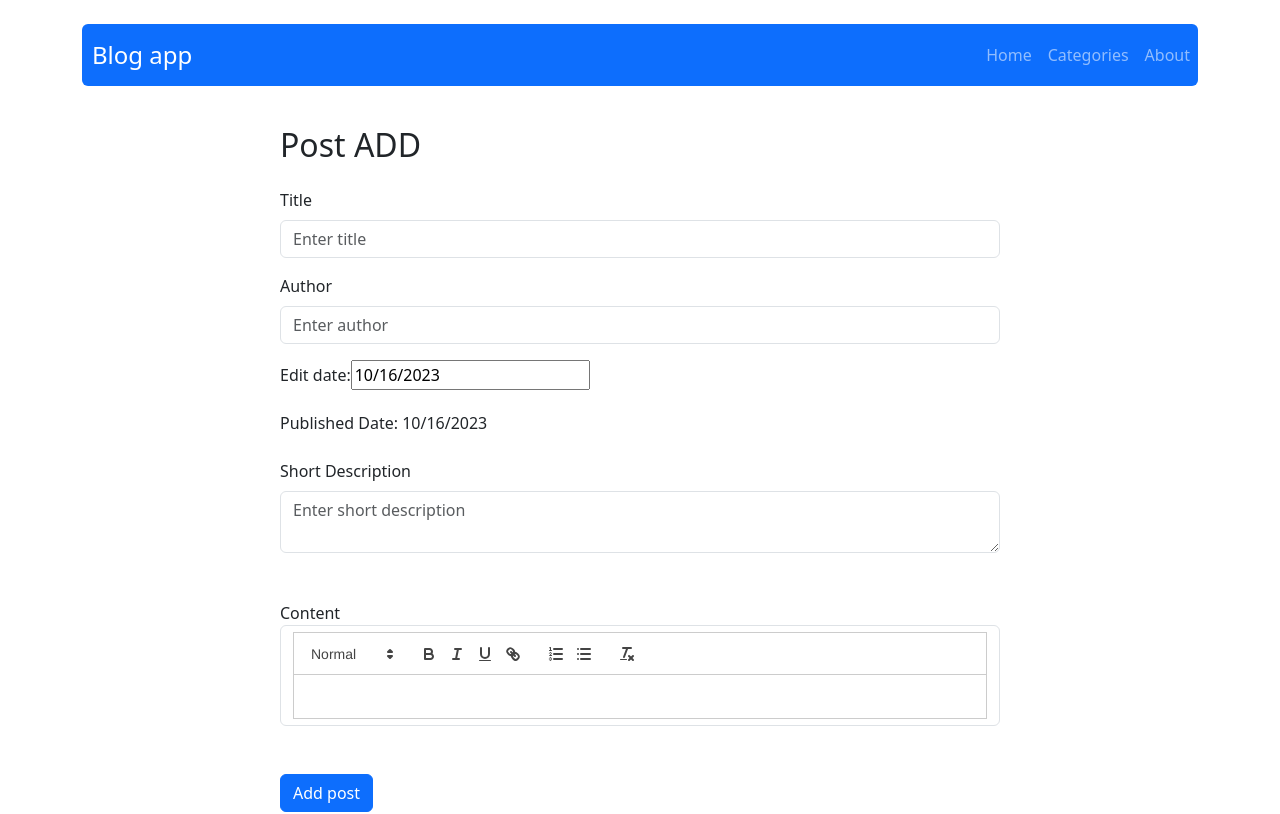
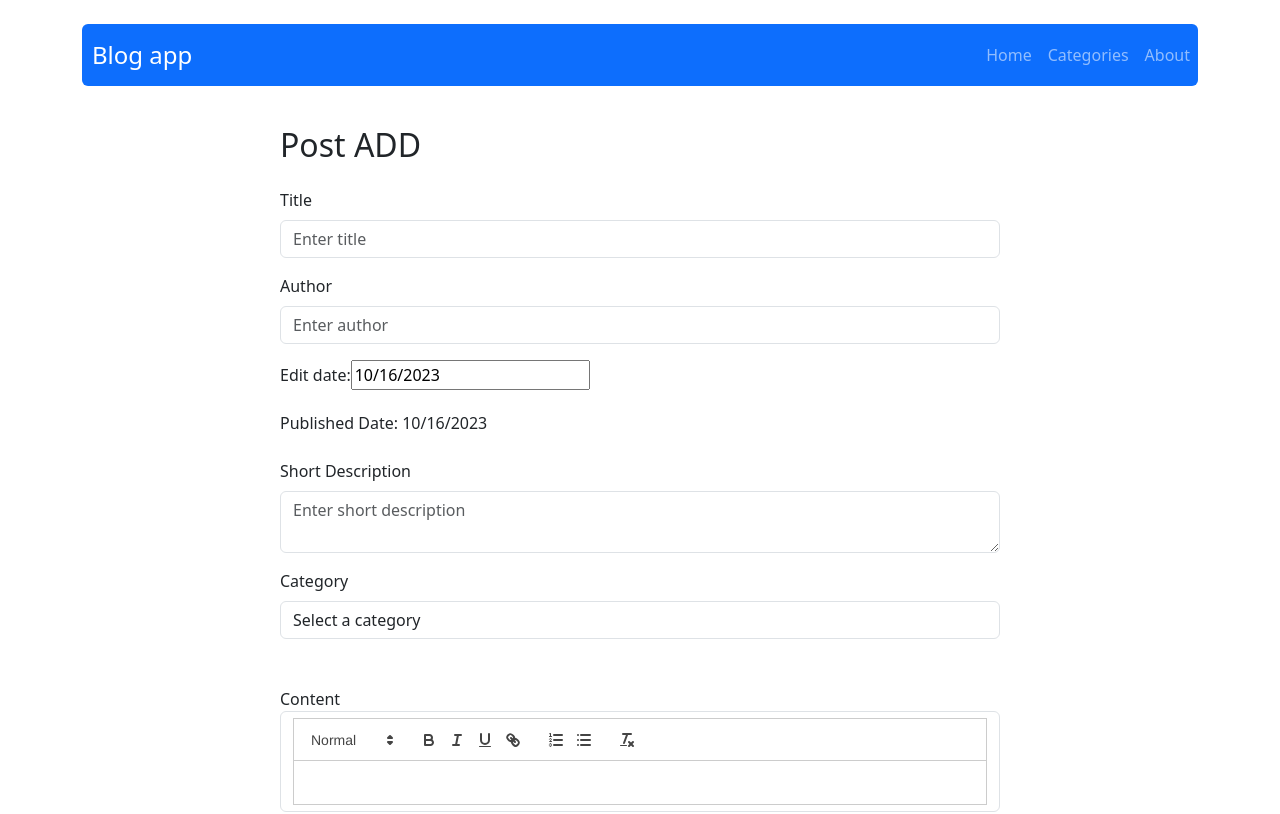
Before and after one commit to zosiaszy/Blog-app, a React (Create React App) app: page /post/add in a window 1280 px wide. Shown: the top 814 px of the page. Built offline with nearby package versions, Linux system fonts and the light colour scheme.

Commit message:
Add PostForm

```diff
--- a/src/components/features/PostForm.js
+++ b/src/components/features/PostForm.js
@@ -7,6 +7,9 @@ import { formatDate } from '../../utils/dateToStr';
 import "react-datepicker/dist/react-datepicker.css";
 import { useForm } from 'react-hook-form';
 import { Form, Button } from 'react-bootstrap';
+import { useParams } from 'react-router-dom';
+import { useSelector} from 'react-redux';
+import initialState from '../../redux/initialState';
 
 const PostForm = ({ action, actionText, ...props }) => {
   const { register, handleSubmit, formState: { errors } } = useForm();
@@ -18,8 +21,15 @@ const PostForm = ({ action, actionText, ...props }) => {
   const [shortDescription, setShortDescription] = useState(props.shortDescription || '');
   const [content, setContent] = useState(props.content || '');
 
+  const [category, setCategory] = useState(props.category || '');
+
   const [contentError, setContentError] = useState(false);
   const [dateError, setDateError] = useState(false);
+  const [categoryError, setCategoryError] = useState(false);
+const posts = useSelector(state => state.posts);
+const { id } = useParams();
+  const post = posts.find(post => post.id === id);
+
 
   useEffect(() => {
     const parsedDate = Date.parse(props.publishedDate);
@@ -41,10 +51,15 @@ const PostForm = ({ action, actionText, ...props }) => {
       } else {
         setDateError(false);
       }
+      if (!category) {
+        setCategoryError(true);
+      } else {
+        setCategoryError(false);
+      }
       return;
     }
 
-    action({ ...data, content });
+    action({ ...data, content, category });
   };
 
   return (
@@ -101,6 +116,29 @@ const PostForm = ({ action, actionText, ...props }) => {
               {errors.shortDescription && <span>This field is required</span>}
             </Form.Group>
 
+            <Form.Group controlId="category" className="mt-3">
+  <Form.Label>Category</Form.Label>
+  <Form.Control
+    as="select"
+    {...register('category', { required: true })}
+    value={category}
+    onChange={e => setCategory(e.target.value)}
+  >
+    <option value="">Select a category</option>
+    {initialState.categories.map((cat) => (
+      <option key={cat} value={cat}>
+        {cat}
+      </option>
+    ))}
+  </Form.Control>
+  {categoryError && <span>Category is required</span>}
+</Form.Group>
+
+
+
+
+
+
             <div className="form-group mt-5">
               <label>Content</label>
               <ReactQuill
@@ -110,6 +148,8 @@ const PostForm = ({ action, actionText, ...props }) => {
               />
               {contentError && <span>Content is required</span>}
             </div>
+
+
 
             <Button type="submit" className="btn btn-primary mt-5">
               {actionText}
```
